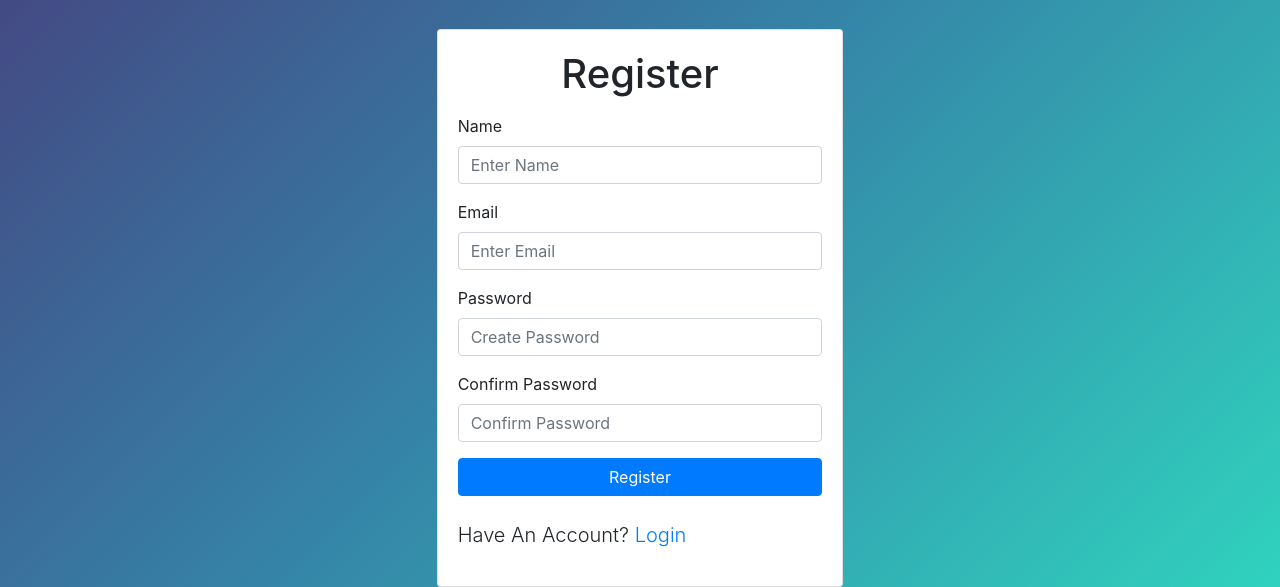
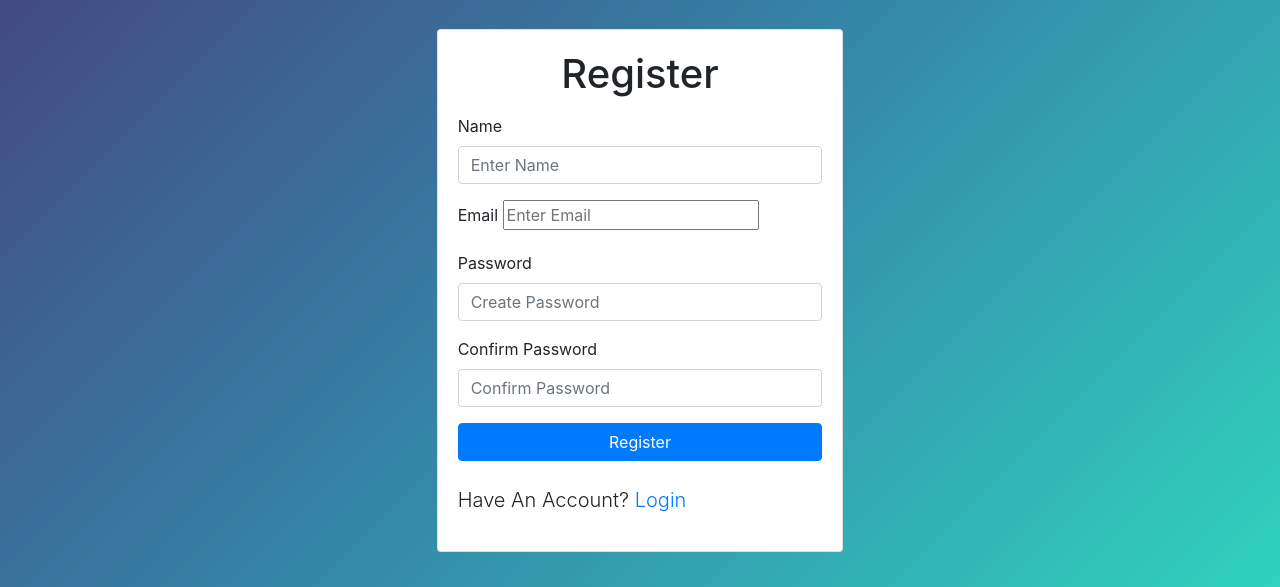
Before and after one commit to shloksomani/The-Spectrum, a Node project: template views/auth/signup.ejs in a window 1280 px wide. Shown: the part 213-800 px from the top of the page. Run offline with Node 20 templates, Linux system fonts and the light colour scheme; the template is opened without the code that fills it, so the values that code supplies are empty.

Commit message:
changed the form-control to incorporate email without '@'

```diff
--- a/views/auth/login.ejs
+++ b/views/auth/login.ejs
@@ -25,8 +25,7 @@
                     <form action="/auth/login" method="POST">
                         <div class="form-group">
                             <label for="email">Email</label>
-                            <input type="email" id="email" name="email" class="form-control"
-                                placeholder="Enter Email" />
+                            <input type="email" id="email" name="email" class="" placeholder="Enter Email" />
                         </div>
                         <div class="form-group">
                             <label for="password">Password</label>
--- a/views/auth/signup.ejs
+++ b/views/auth/signup.ejs
@@ -26,7 +26,7 @@
                     </div>
                     <div class="form-group">
                         <label for="email">Email</label>
-                        <input type="email" id="email" name="email" class="form-control" placeholder="Enter Email"
+                        <input type="email" id="email" name="email" class="" placeholder="Enter Email"
                             value="<%= typeof email != 'undefined' ? email : '' %>" />
                     </div>
                     <div class="form-group">
```
